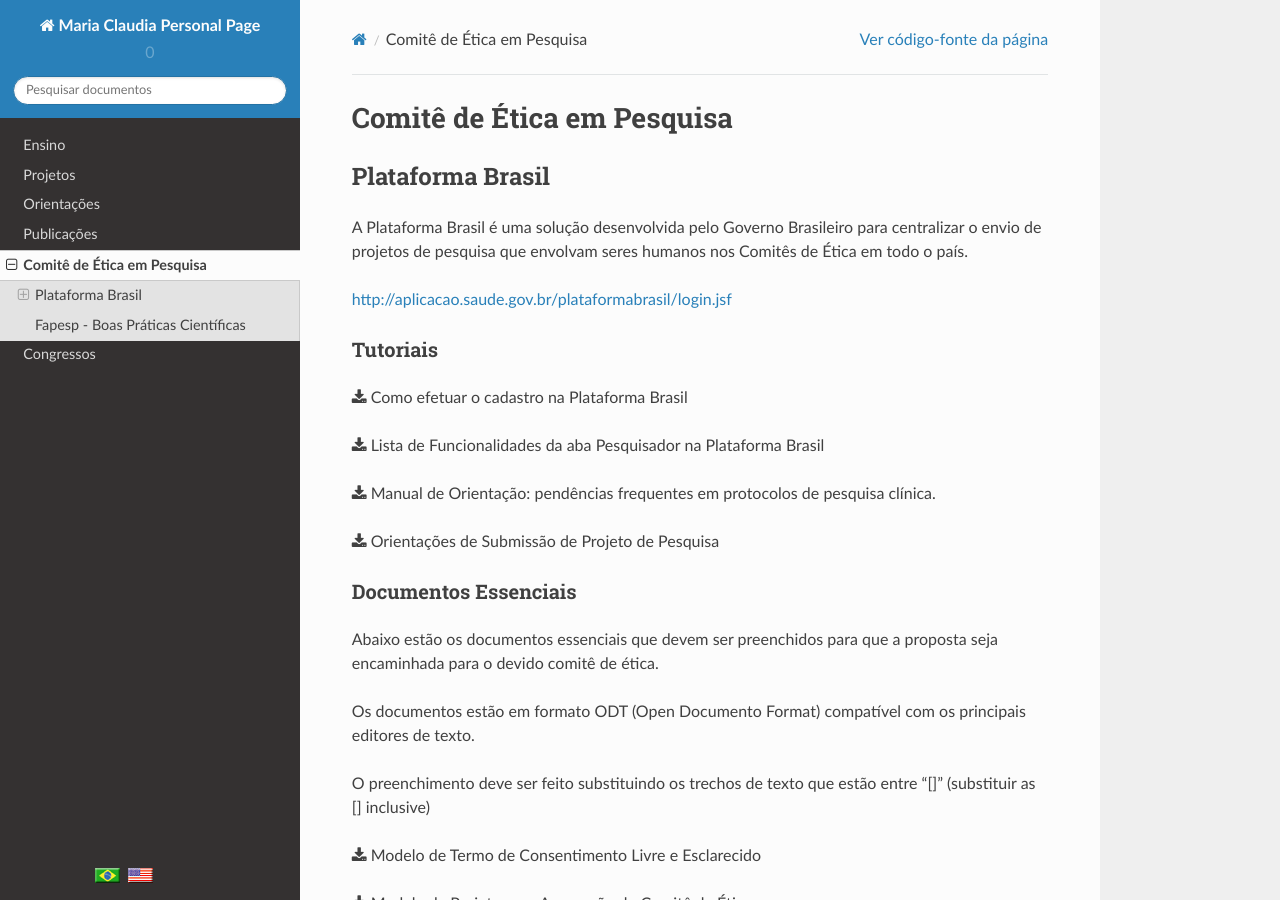
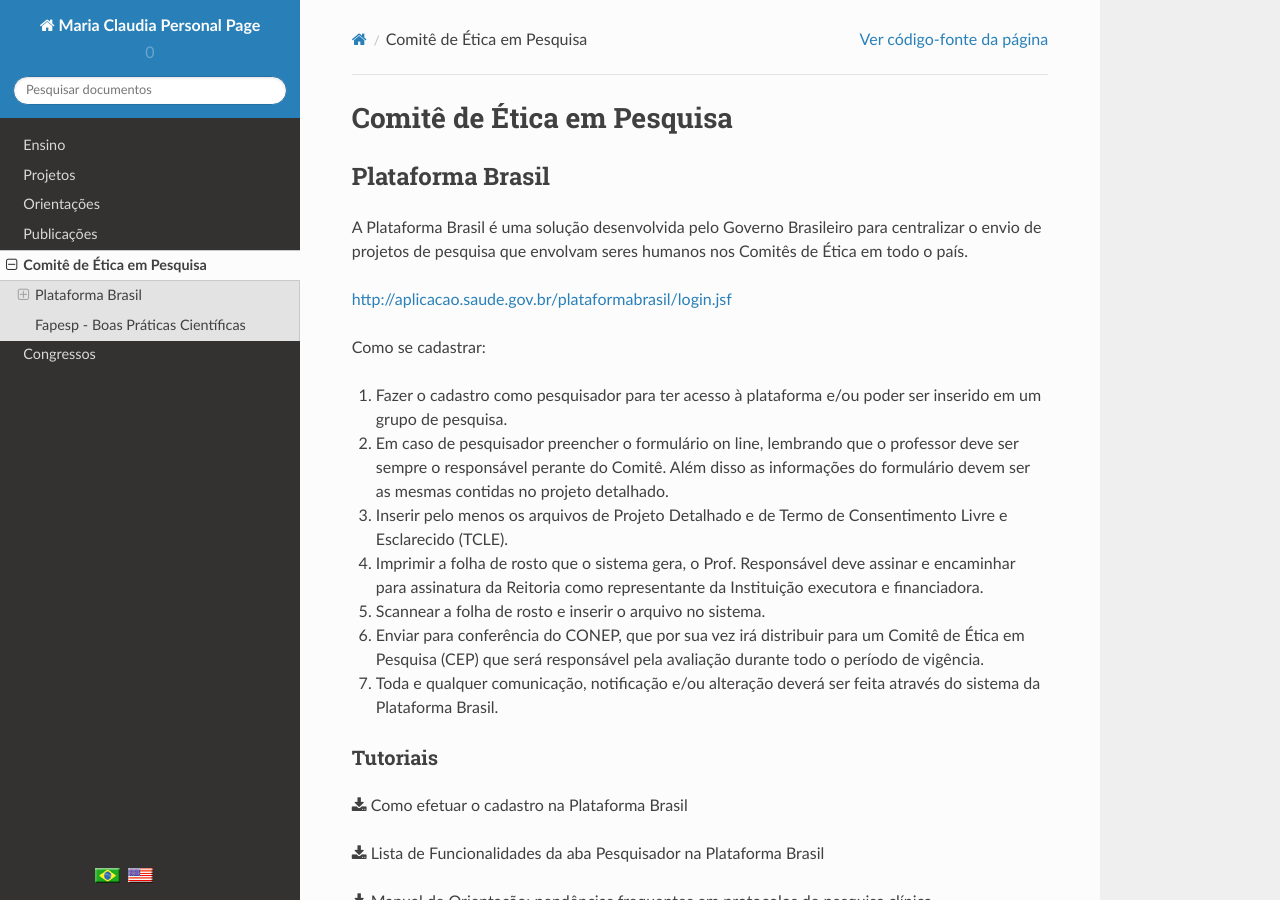
Before and after one commit to mclaudia/personal_page_fei, a Sphinx documentation site: the page built from source/comitedeetica.rst, in a window 1280 px wide and 900 px high. Built offline with Sphinx 7.4.7 and the Read the Docs theme 2.0.0, drawn with Linux system fonts in a browser that asks for light colours.

Commit message:
update content

```diff
--- a/source/comitedeetica.rst
+++ b/source/comitedeetica.rst
@@ -8,6 +8,23 @@
 A Plataforma Brasil é uma solução desenvolvida pelo Governo Brasileiro para centralizar o envio de projetos de pesquisa que envolvam seres humanos nos Comitês de Ética em todo o país.
 
 http://aplicacao.saude.gov.br/plataformabrasil/login.jsf
+
+Como se cadastrar:
+
+
+#. Fazer o cadastro como pesquisador para ter acesso à plataforma e/ou poder ser inserido em um grupo de pesquisa.
+
+#. Em caso de pesquisador preencher o formulário on line, lembrando que o professor deve ser sempre o responsável perante do Comitê. Além disso as informações do formulário devem ser as mesmas contidas no projeto detalhado.
+
+#. Inserir pelo menos os arquivos de Projeto Detalhado e de Termo de Consentimento Livre e Esclarecido (TCLE).
+
+#. Imprimir a folha de rosto que o sistema gera, o Prof. Responsável deve assinar e encaminhar para assinatura da Reitoria como representante da Instituição executora e financiadora.
+
+#. Scannear a folha de rosto e inserir o arquivo no sistema.
+
+#. Enviar para conferência do CONEP, que por sua vez irá distribuir para um Comitê de Ética em Pesquisa (CEP) que será responsável pela avaliação durante todo o período de vigência.
+
+#. Toda e qualquer comunicação, notificação e/ou alteração deverá ser feita através do sistema da Plataforma Brasil.
 
 ---------
 Tutoriais
@@ -32,9 +49,10 @@
 
 O preenchimento deve ser feito substituindo os trechos de texto que estão entre "[]" (substituir as [] inclusive)
 
-:download:`Modelo de Termo de Consentimento Livre e Esclarecido <_static/comite_etica/TermoConsentimento.odt>`
+:download:`Modelo de Termo de Consentimento Livre e Esclarecido <_static/comite_etica/TermoConsentimento.docx>`
 
-:download:`Modelo de Projeto para Aprovação do Comitê de Ética <_static/comite_etica/Projeto_Comite_Etica.odt>`
+:download:`Modelo de Projeto para Aprovação do Comitê de Ética <_static/comite_etica/Projeto_Comite_Etica.docx>`
+
 
 ==================================
 Fapesp - Boas Práticas Científicas
```
